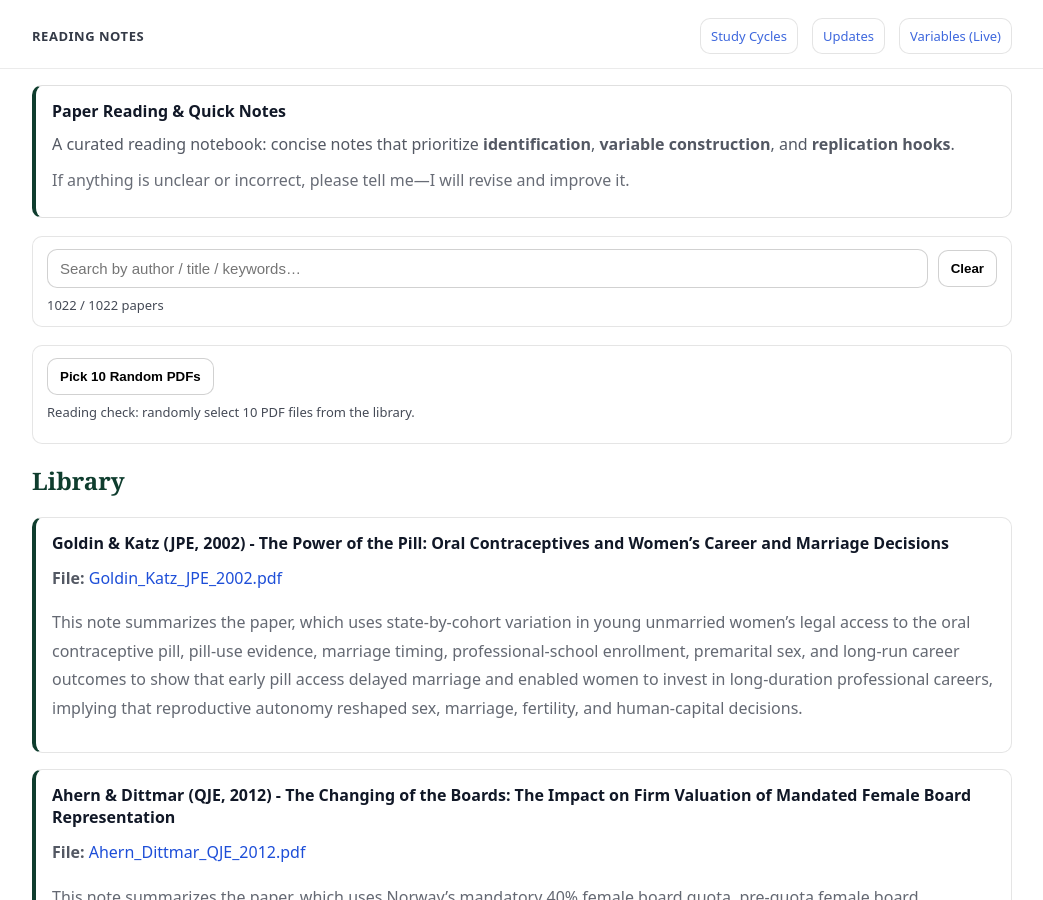
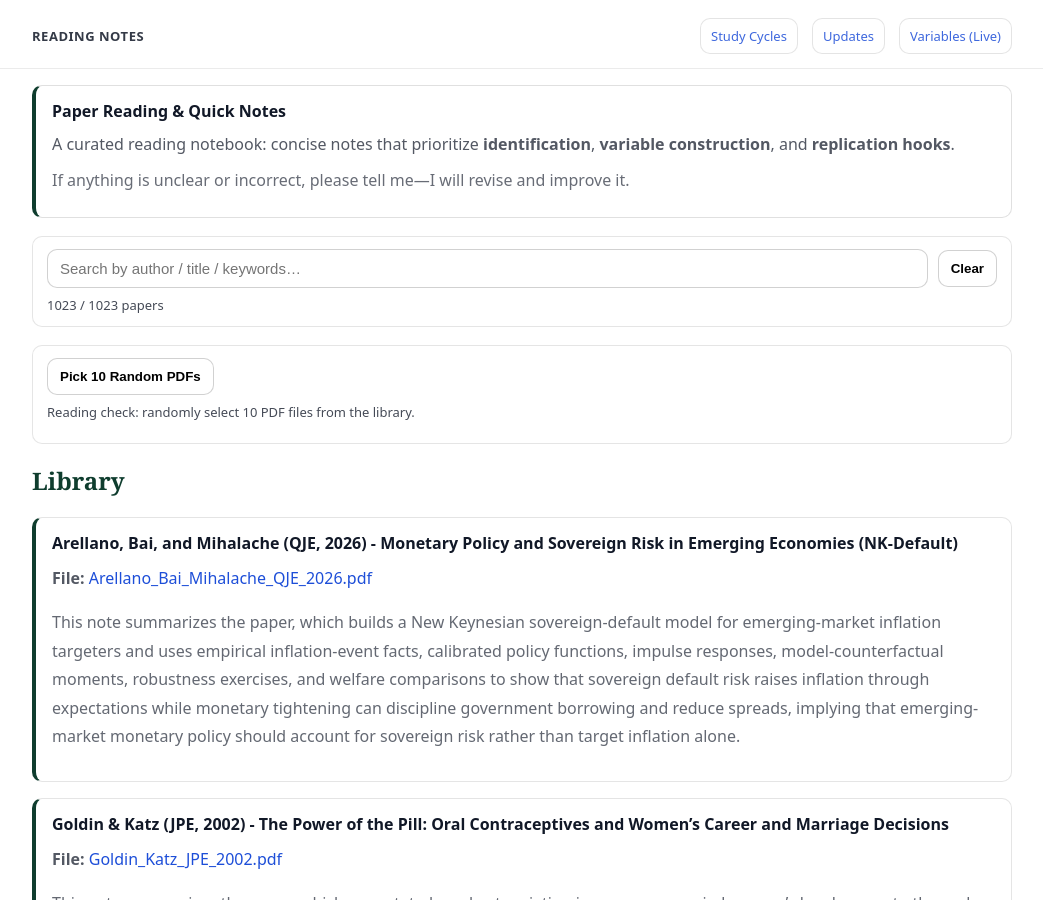
Before and after one commit to yaxinzn/study-archive, a Jekyll site: the page built from reading/index.md, in a window 1280 px wide and 900 px high. Shown: the whole window, without its empty margins (118-1161 px from the left). Built offline with Jekyll 4.4.1, drawn with Linux system fonts in a browser that asks for light colours.

Commit message:
Reading: add/update Arellano_Bai_Mihalache_QJE_2026.pdf

```diff
--- a/_data/reading.yml
+++ b/_data/reading.yml
@@ -1,3 +1,7 @@
+- title: "Arellano, Bai, and Mihalache (QJE, 2026) - Monetary Policy and Sovereign Risk in Emerging Economies (NK-Default)"
+  file: "Arellano_Bai_Mihalache_QJE_2026.pdf"
+  desc: "This note summarizes the paper, which builds a New Keynesian sovereign-default model for emerging-market inflation targeters and uses empirical inflation-event facts, calibrated policy functions, impulse responses, model-counterfactual moments, robustness exercises, and welfare comparisons to show that sovereign default risk raises inflation through expectations while monetary tightening can discipline government borrowing and reduce spreads, implying that emerging-market monetary policy should account for sovereign risk rather than target inflation alone."
+
 - title: "Goldin & Katz (JPE, 2002) - The Power of the Pill: Oral Contraceptives and Women’s Career and Marriage Decisions"
   file: "Goldin_Katz_JPE_2002.pdf"
   desc: "This note summarizes the paper, which uses state-by-cohort variation in young unmarried women’s legal access to the oral contraceptive pill, pill-use evidence, marriage timing, professional-school enrollment, premarital sex, and long-run career outcomes to show that early pill access delayed marriage and enabled women to invest in long-duration professional careers, implying that reproductive autonomy reshaped sex, marriage, fertility, and human-capital decisions."
```
Also changed, not shown: 1 other file.
